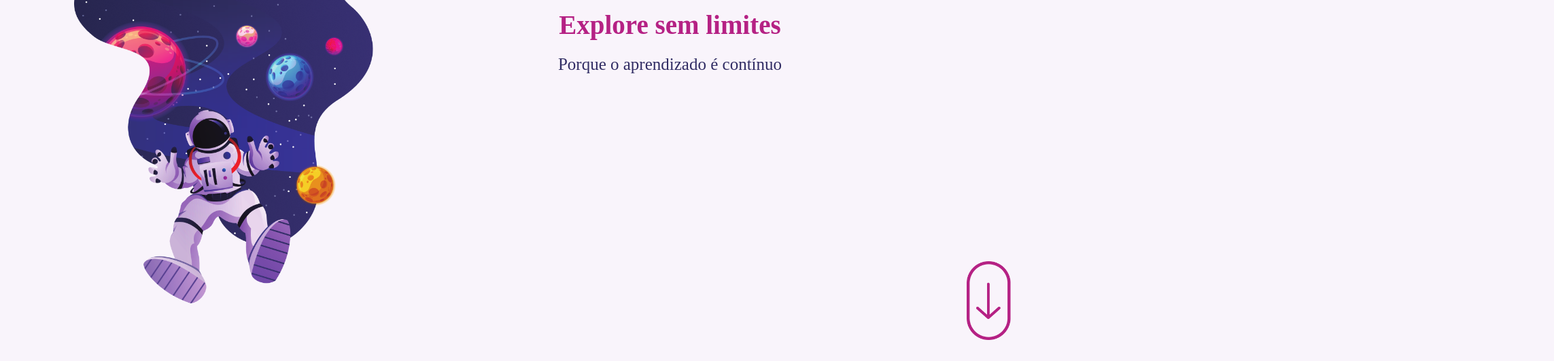
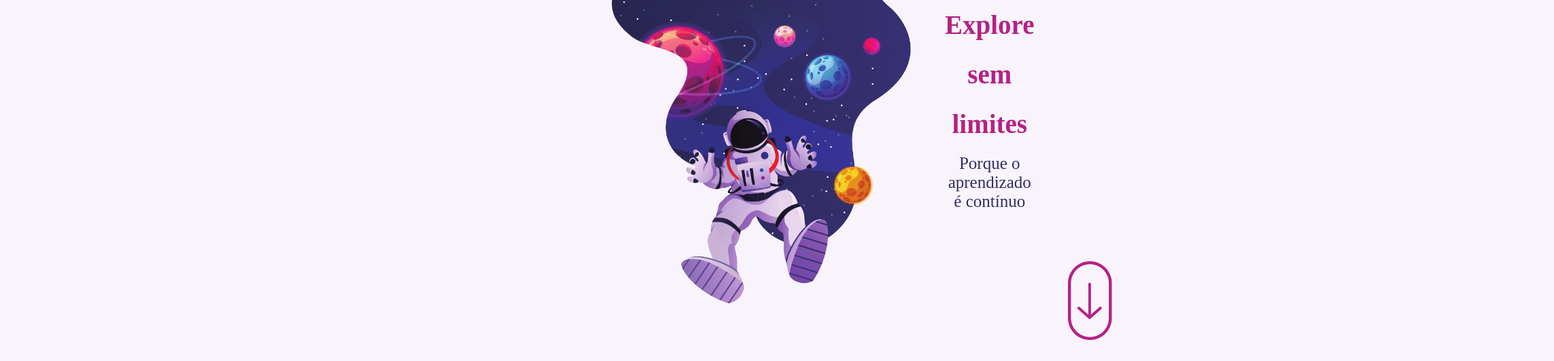
Before and after one commit to theusfelipe/Explore-sem-limites, a plain HTML site: page index.html in a window 1536 px wide. Shown: the top 532 px of the page at 68% size, 2286 px wide, since content can reach past the window. Drawn offline with Linux system fonts and the light colour scheme.

Commit message:
Trying the desktop display

```diff
--- a/style.css
+++ b/style.css
@@ -267,18 +267,25 @@ footer h4:hover {
   header {
     display: flex;
     justify-content: space-between;
-    padding: 0 2.9rem 10.3rem 10.9rem;
-    max-height: 83.6rem;
+    margin-right: 60rem;
+    max-height: 90rem;
     gap: 5rem;
+    align-items: start;
   }
 
-  header .image-arrow {
+  .image-arrow {
     margin-top: 35rem;
-    padding-right: 2rem;
+    padding-right: 65rem;
+  }
+
+  .image-logo img {
+    margin-left: 90rem;
+    z-index: 1000;
   }
 
 
 
 
 
+
 }
```
